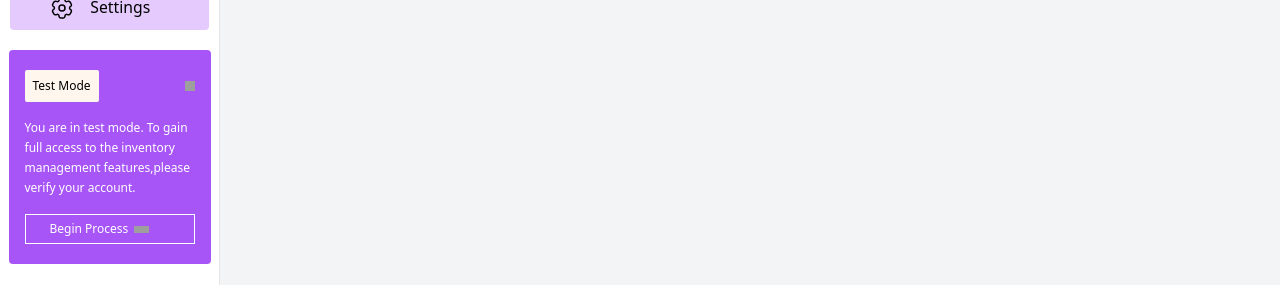
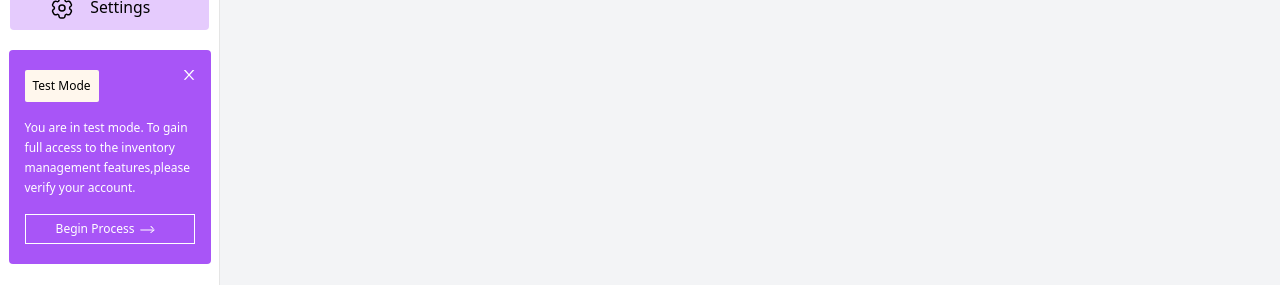
Before and after one commit to tpeacefill/inventory-webapp, a Next.js app: page /Dashboard in a window 1280 px wide. Shown: the part 543-828 px from the top of the page. Built offline with nearby package versions, Linux system fonts and the light colour scheme; grey boxes are pictures that could not be loaded.

Commit message:
Made corrections in the notice components

```diff
--- a/app/components/Notice.tsx
+++ b/app/components/Notice.tsx
@@ -7,24 +7,20 @@ const Notice = () => {
         <div className="justify-center px-2 py-2 bg-orange-50 rounded-sm">
           Test Mode
         </div>
-        <img
-          loading="lazy"
-          src="https://cdn.builder.io/api/v1/image/assets/TEMP/7b311ee9d851e3820437eeb15622d6a5399f591afc33597d73da4863f76bb44c?apiKey=4980a875853b463badfbb12abdca8126&"
-          className="shrink-0 my-auto w-2.5 aspect-square fill-white"
-        />
+        <svg xmlns="http://www.w3.org/2000/svg" width="12" height="10" viewBox="0 0 12 10" fill="none">
+          <path d="M6.91859 4.91L11.1765 0.197304C11.2479 0.118985 11.1879 0 11.0776 0H9.78316C9.70692 0 9.63393 0.0316288 9.58365 0.0858496L6.07187 3.97318L2.5601 0.0858496C2.51144 0.0316288 2.43844 0 2.36058 0H1.06617C0.955874 0 0.895858 0.118985 0.967228 0.197304L5.22515 4.91L0.967228 9.62269C0.951241 9.64015 0.940984 9.6615 0.937676 9.68421C0.934367 9.70692 0.938146 9.73003 0.948564 9.75081C0.958982 9.77158 0.975601 9.78914 0.996449 9.80141C1.0173 9.81367 1.0415 9.82012 1.06617 9.82H2.36058C2.43682 9.82 2.50981 9.78837 2.5601 9.73415L6.07187 5.84682L9.58365 9.73415C9.63231 9.78837 9.7053 9.82 9.78316 9.82H11.0776C11.1879 9.82 11.2479 9.70101 11.1765 9.62269L6.91859 4.91Z" fill="white"/>
+        </svg>
       </div>
       <div className="mt-4 text-xs leading-5">
         You are in test mode. To gain full access to the inventory management
         features,please verify your account.{" "}
       </div>
       <div className="flex flex-col justify-center px-6 py-2 mt-4 w-full text-xs leading-3 bg-purple-500 border border-white border-solid">
-        <div className="flex gap-1.5 pr-2">
+        <div className="flex gap-1.5 pr-2 flex-row justify-center items-center">
           <div>Begin Process</div>
-          <img
-            loading="lazy"
-            src="https://cdn.builder.io/api/v1/image/assets/TEMP/811b4590eccc130132fe6b14d3d94e6b90566a524b740b5df234e0733a5a50fb?apiKey=4980a875853b463badfbb12abdca8126&"
-            className="shrink-0 my-auto aspect-[2.13] w-[15px]"
-          />
+          <svg xmlns="http://www.w3.org/2000/svg" width="15" height="9" viewBox="0 0 15 9" fill="none">
+            <path d="M10.8477 0.98009C10.6708 1.00477 10.5249 1.13626 10.4762 1.31468C10.4276 1.49326 10.4855 1.68465 10.6238 1.80205L12.8914 3.89657C12.9805 3.97856 13.0973 4.02044 13.216 4.01297C13.3349 4.0055 13.446 3.94917 13.5249 3.85664C13.6038 3.7641 13.644 3.64267 13.6368 3.51929C13.6296 3.39575 13.5754 3.28032 13.4863 3.19834L11.2258 1.10381C11.1473 1.02832 11.0455 0.984491 10.9388 0.980106C10.9085 0.977022 10.878 0.977005 10.8477 0.98009ZM0.677467 4.45459C0.558733 4.46027 0.446879 4.51498 0.366891 4.60622C0.286748 4.69761 0.244878 4.8184 0.250501 4.94178C0.255969 5.06532 0.308616 5.18139 0.39657 5.26467C0.484525 5.34779 0.600603 5.3913 0.719488 5.38545H12.9748L10.4762 7.20439C10.2906 7.37712 10.275 7.67339 10.4412 7.86627C10.6074 8.05915 10.8925 8.07536 11.0781 7.90263L14.4586 5.26904C14.599 5.14047 14.6476 4.93478 14.5804 4.75312C14.5134 4.57162 14.3449 4.45263 14.1577 4.45458H0.719804C0.705744 4.45393 0.691528 4.45394 0.677467 4.45459Z" fill="white"/>
+          </svg>
         </div>
       </div>
     </div>
```
